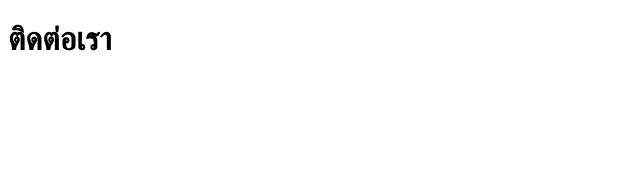
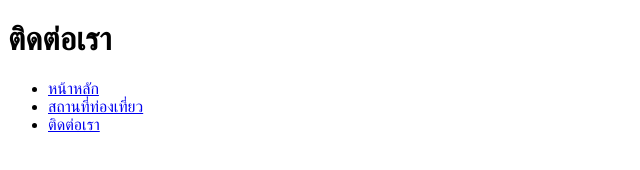
Before and after one commit to Filmmii/HW1, a plain HTML site: page contact.html in a window 1280 px wide. Shown: the whole page, without its empty margins (0-640 px from the left). Drawn offline with Linux system fonts and the light colour scheme.

Commit message:
เมนหลกทแสดงในหนาคอมพวเตอร

```diff
--- a/contact.html
+++ b/contact.html
@@ -19,6 +19,14 @@
 
 
         <!-- เมนูหลักที่แสดงในหน้าคอมพิวเตอร์ -->
+<nav role="navigation" id="main-nav" class="main-nav">
+    <ul>
+        <li><a href="index.html">หน้าหลัก</a></li>
+        <li><a href="details.html">สถานที่ท่องเที่ยว</a></li>
+        <li><a href="contact.html">ติดต่อเรา</a></li>
+    </ul>
+</nav>
+
 
         <!-- เมนูย่อยที่จะแสดงเมื่อคลิกที่ Hamburger Menu -->
 
```
